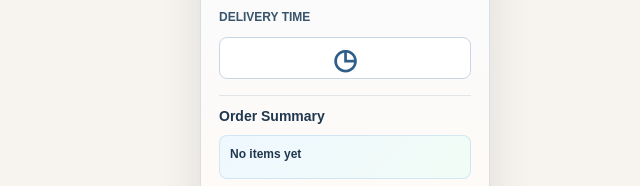
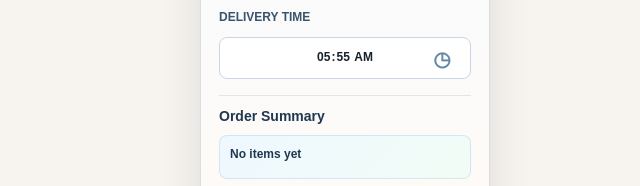
Before and after one commit to asmoreno1971-sudo/pantanan-preorder, a website: page public/index.html in a window 1280 px wide. Shown: the part 166-352 px from the top of the page, 640-1280 px from the left. Drawn offline with Linux system fonts and the light colour scheme; no server answers.

Commit message:
Default delivery time to earliest slot

```diff
--- a/public/app.js
+++ b/public/app.js
@@ -77,13 +77,17 @@ function generateTimes(){
   }
 
   const limits = deliveryTimeLimits();
-  selectedTime.value = "";
-  summaryTimeText.innerHTML = "--";
   timeDropdown.min = limits.min;
   timeDropdown.max = limits.max;
-  timeDropdown.step = "600";
+  timeDropdown.step = "300";
   timeDropdown.disabled = limits.closed;
-  timeDropdown.value = "";
+  timeDropdown.value = limits.closed ? "" : limits.earliest;
+  selectedTime.value = formatDeliveryTime(timeDropdown.value);
+  summaryTimeText.innerHTML = selectedTime.value ? `<strong>${selectedTime.value}</strong>` : "--";
+  const timePickerWrap = timeDropdown.closest(".time-picker-wrap");
+  if(timePickerWrap){
+    timePickerWrap.classList.toggle("has-time", Boolean(timeDropdown.value));
+  }
 }
 
 if(timeDropdown){
@@ -478,7 +482,7 @@ async function openSummary(){
 
   if(timeDropdown && !deliveryTimeIsValid(timeDropdown.value)){
     const limits = deliveryTimeLimits();
-    alert(`Please choose a delivery time from ${formatDeliveryTime(limits.earliest)} up to 8:00 PM, using 10-minute intervals.`);
+    alert(`Please choose a delivery time from ${formatDeliveryTime(limits.earliest)} up to 8:00 PM, using 5-minute intervals.`);
     timeDropdown.focus();
     return;
   }
@@ -678,6 +682,7 @@ function deliveryTimeLimits(){
   if(earliest.getSeconds() || earliest.getMilliseconds()){
     earliest.setMinutes(earliest.getMinutes() + 1, 0, 0);
   }
+  roundUpToMinuteInterval(earliest, 5);
   const currentHour = new Date(now);
   currentHour.setMinutes(0, 0, 0);
   const minTime = currentHour > opening ? currentHour : opening;
@@ -706,7 +711,16 @@ function deliveryTimeIsValid(value){
 
 function deliveryMinuteIsValid(value){
   const minute = Number(String(value || "").split(":")[1] || 0);
-  return minute % 10 === 0;
+  return minute % 5 === 0;
+}
+
+function roundUpToMinuteInterval(date, interval){
+  const minutes = date.getMinutes();
+  const remainder = minutes % interval;
+
+  if(remainder){
+    date.setMinutes(minutes + (interval - remainder), 0, 0);
+  }
 }
 
 function formatTimeValue(date){
--- a/public/index.html
+++ b/public/index.html
@@ -23,7 +23,7 @@
 
 <label class="field-label" for="timeSelect">Delivery time</label>
 <div class="time-picker-wrap">
-<input id="timeSelect" type="time" min="08:00" max="20:00" step="600" inputmode="none" aria-label="Choose delivery time">
+<input id="timeSelect" type="time" min="08:00" max="20:00" step="300" inputmode="none" aria-label="Choose delivery time">
 <span class="time-picker-icon" aria-hidden="true">◷</span>
 </div>
 <input id="time" type="hidden">
@@ -48,6 +48,6 @@ Total P<span id="liveTotal">0</span>
 <p id="customerStatusText">Your order status will appear here.</p>
 </div>
 
-<script src="/app.js?v=20260516-send-button-time-fix"></script>
+<script src="/app.js?v=20260516-default-earliest-time"></script>
 </body>
 </html>
```
